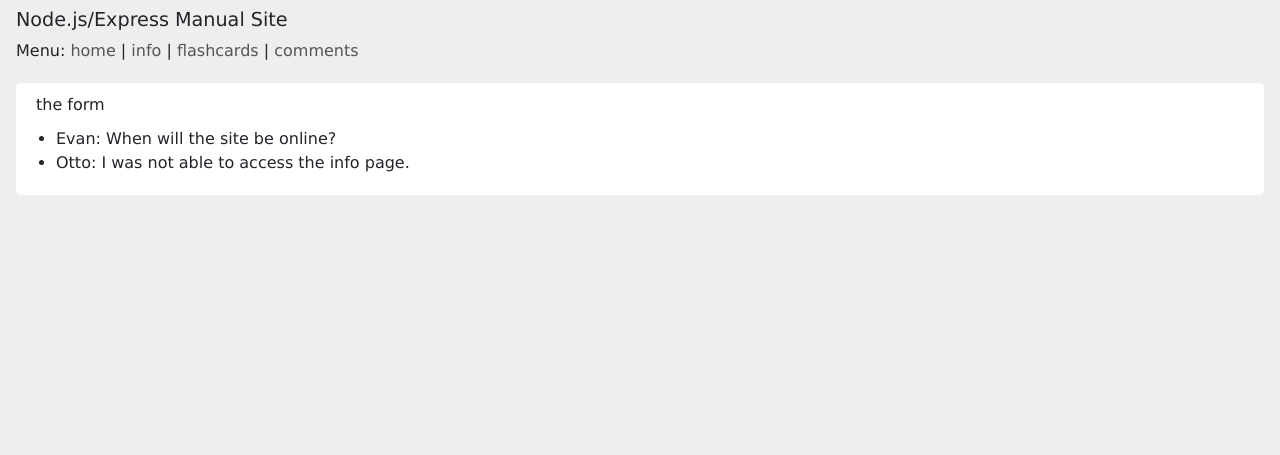
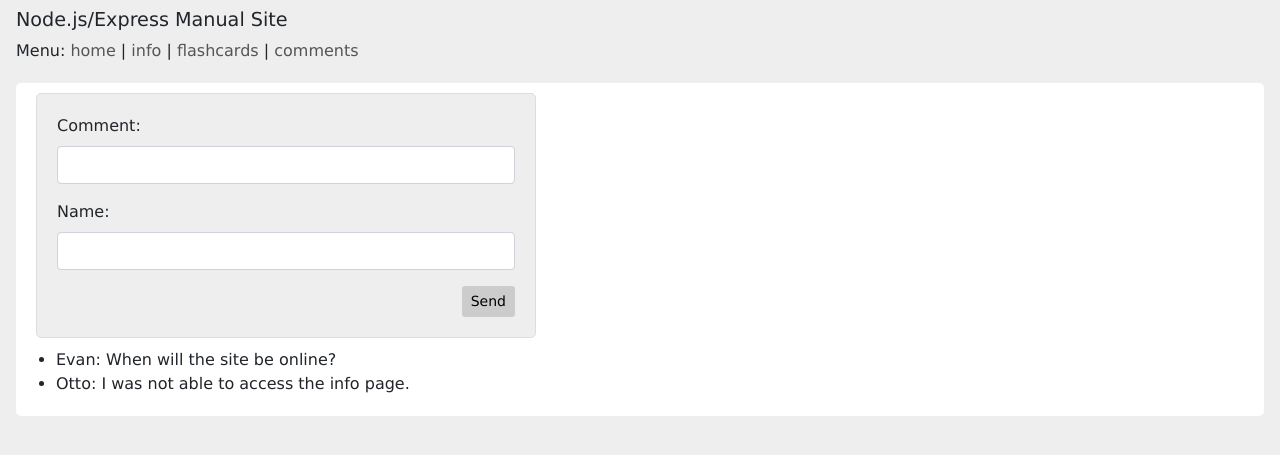
Before and after one commit to edwardtanguay/nodeexpress3, a Node server app: page /comments in a window 1280 px wide. Shown: the top 455 px of the page. Run offline with Node 20, Linux system fonts and the light colour scheme; some libraries are stand-ins or nearby versions.

Commit message:
form on comment page

```diff
--- a/public/css/main.css
+++ b/public/css/main.css
@@ -33,3 +33,11 @@
     color: brown; }
   body .pageComments ul {
     margin: 10px 0 10px -20px; }
+  body .pageComments form {
+    background-color: #eee;
+    padding: 20px;
+    width: 500px;
+    border: 1px solid #ddd;
+    border-radius: 5px; }
+  body .btn-normal {
+    background-color: #ccc; }
--- a/public/sass/main.scss
+++ b/public/sass/main.scss
@@ -54,5 +54,16 @@
     ul {
       margin: 10px 0 10px -20px;
     }
+    form {
+      background-color: #eee;
+	  padding: 20px;
+
+      width: 500px;
+      border: 1px solid #ddd;
+      border-radius: 5px;
+    }
+  }
+  .btn-normal {
+    background-color: #ccc;
   }
 }
--- a/public/views/pages/comments.ejs
+++ b/public/views/pages/comments.ejs
@@ -1,6 +1,16 @@
 <div class="pageComments">
 <div class="formArea">
-	the form
+  <form>
+    <div class="form-group">
+      <label for="usr">Comment:</label>
+      <input type="text" class="form-control" id="body">
+    </div>
+    <div class="form-group">
+      <label for="pwd">Name:</label>
+      <input type="text" class="form-control" name="author">
+    </div>
+	<div class="text-right"><button class="btn btn-sm btn-normal">Send</button></div>
+  </form>
 </div>
 <ul>
 	<% data.items.forEach(item=> {%>
```
